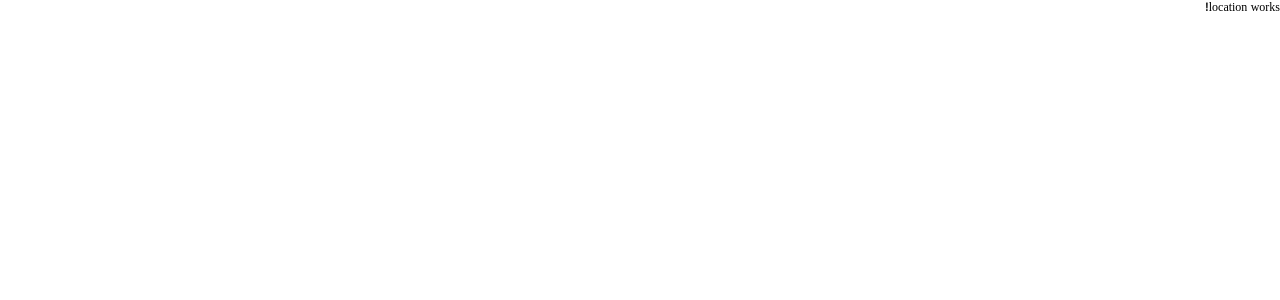
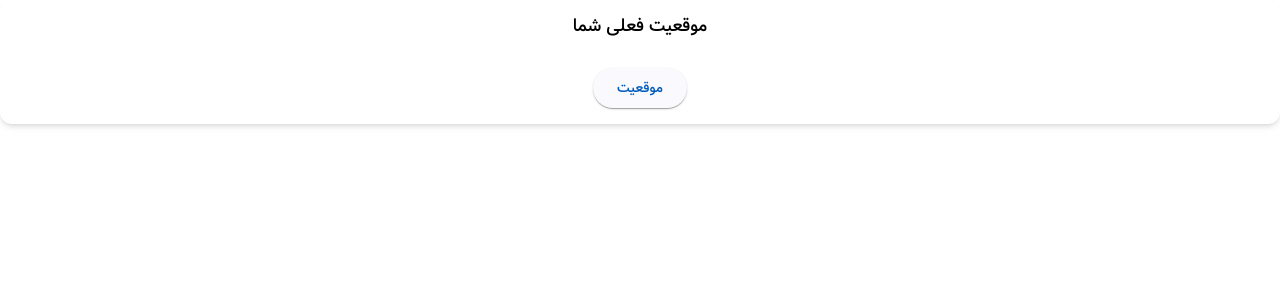
Before and after one commit to homa247/homa247.github.io, an Angular app in the folder mypwa/: page /location in a window 1280 px wide. Shown: the top 300 px of the page. Built offline with nearby package versions, Linux system fonts and the light colour scheme.

Commit message:
add location

```diff
--- a/mypwa/src/app/components/home/home.component.html
+++ b/mypwa/src/app/components/home/home.component.html
@@ -18,7 +18,7 @@
     <!-- سمت راست -->
 
     <div class="grid gap-4">
-        <button mat-raised-button color="primary" routerLink="/notification">🔔 نوتبف</button>
+        <button mat-raised-button color="primary" routerLink="/notification">🔔 اعلان‌ها</button>
         <button mat-raised-button color="accent" routerLink="/location">📍 موقعیت مکانی</button>
         <button mat-raised-button color="primary" routerLink="/camera">📷 دوربین</button>
         <button mat-raised-button color="primary" routerLink="/connection">🔌 وضعیت اتصال</button>
--- a/mypwa/src/app/components/pages/location/location.component.html
+++ b/mypwa/src/app/components/pages/location/location.component.html
@@ -1 +1,18 @@
-<p>location works!</p>
+<div class="p-4 bg-white rounded-xl shadow-md text-center">
+    <h2 class="text-xl font-semibold mb-2">موقعیت فعلی شما</h2>
+    <button mat-raised-button color="primary" class="mt-4" (click)="getLocation()">
+        موقعیت
+    </button>
+    @if(latitude && longitude){
+    <div>
+        <p>🌍 عرض جغرافیایی: <strong>{{ latitude }}</strong></p>
+        <p>🌍 طول جغرافیایی: <strong>{{ longitude }}</strong></p>
+    </div>
+    }
+
+    @if(errorMessage){
+    <div class="text-red-500 mt-2">
+        {{ errorMessage }}
+    </div>
+    }
+</div>
--- a/mypwa/src/app/components/pages/location/location.component.ts
+++ b/mypwa/src/app/components/pages/location/location.component.ts
@@ -1,12 +1,53 @@
+import { NgClass } from '@angular/common';
 import { Component } from '@angular/core';
+import { MatButtonModule } from '@angular/material/button';
 
 @Component({
   selector: 'app-location',
   standalone: true,
-  imports: [],
+  imports: [MatButtonModule, NgClass],
+
   templateUrl: './location.component.html',
   styleUrl: './location.component.scss'
 })
 export class LocationComponent {
 
+  latitude: number | null = null;
+  longitude: number | null = null;
+  errorMessage: string | null = null;
+
+  getLocation(): void {
+    if (navigator.geolocation) {
+      navigator.geolocation.getCurrentPosition(
+        (position) => {
+          this.latitude = position.coords.latitude;
+          this.longitude = position.coords.longitude;
+
+        },
+        (error) => {
+
+          switch (error.code) {
+            case error.PERMISSION_DENIED:
+              alert('لطفاً اجازه دسترسی به موقعیت جغرافیایی را بدهید.');
+              break;
+            case error.POSITION_UNAVAILABLE:
+              alert('لطفاً GPS دستگاه خود را روشن کنید و دوباره تلاش کنید.');
+              break;
+            case error.TIMEOUT:
+              alert('درخواست موقعیت جغرافیایی به پایان رسید.');
+              break;
+            default:
+              alert('یک خطای ناشناخته رخ داده است.');
+          }
+        },
+        {
+          enableHighAccuracy: true, // درخواست دقت بالا
+          timeout: 10000,          // مهلت درخواست (بر حسب میلی‌ثانیه)
+          maximumAge: 0            // جلوگیری از کش شدن اطلاعات
+        }
+      );
+    } else {
+      alert('مرورگر شما از موقعیت جغرافیایی پشتیبانی نمی‌کند.');
+    }
+  }
 }
```
Also changed, not shown: 4 other files (tests, documents, lock files or other folders).
